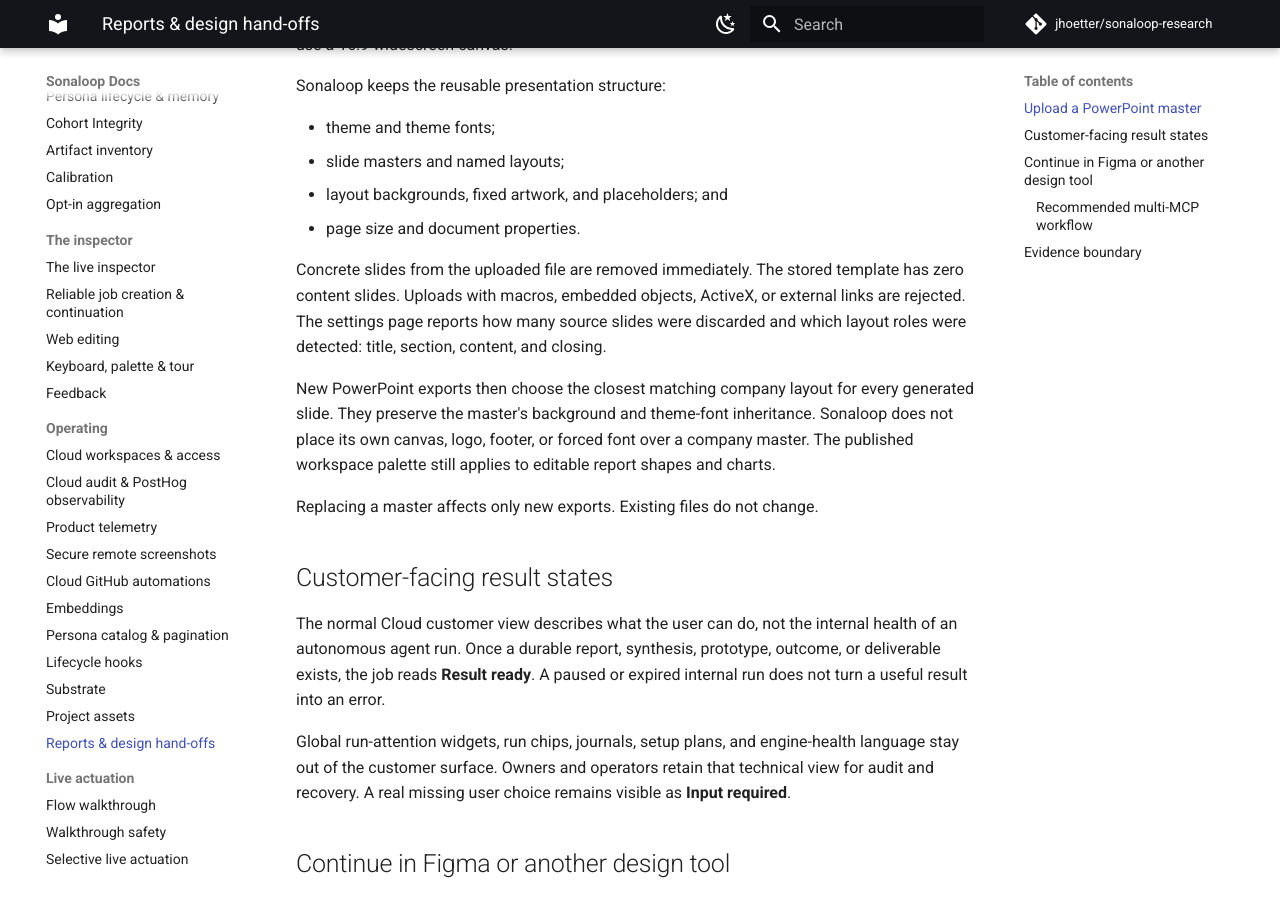
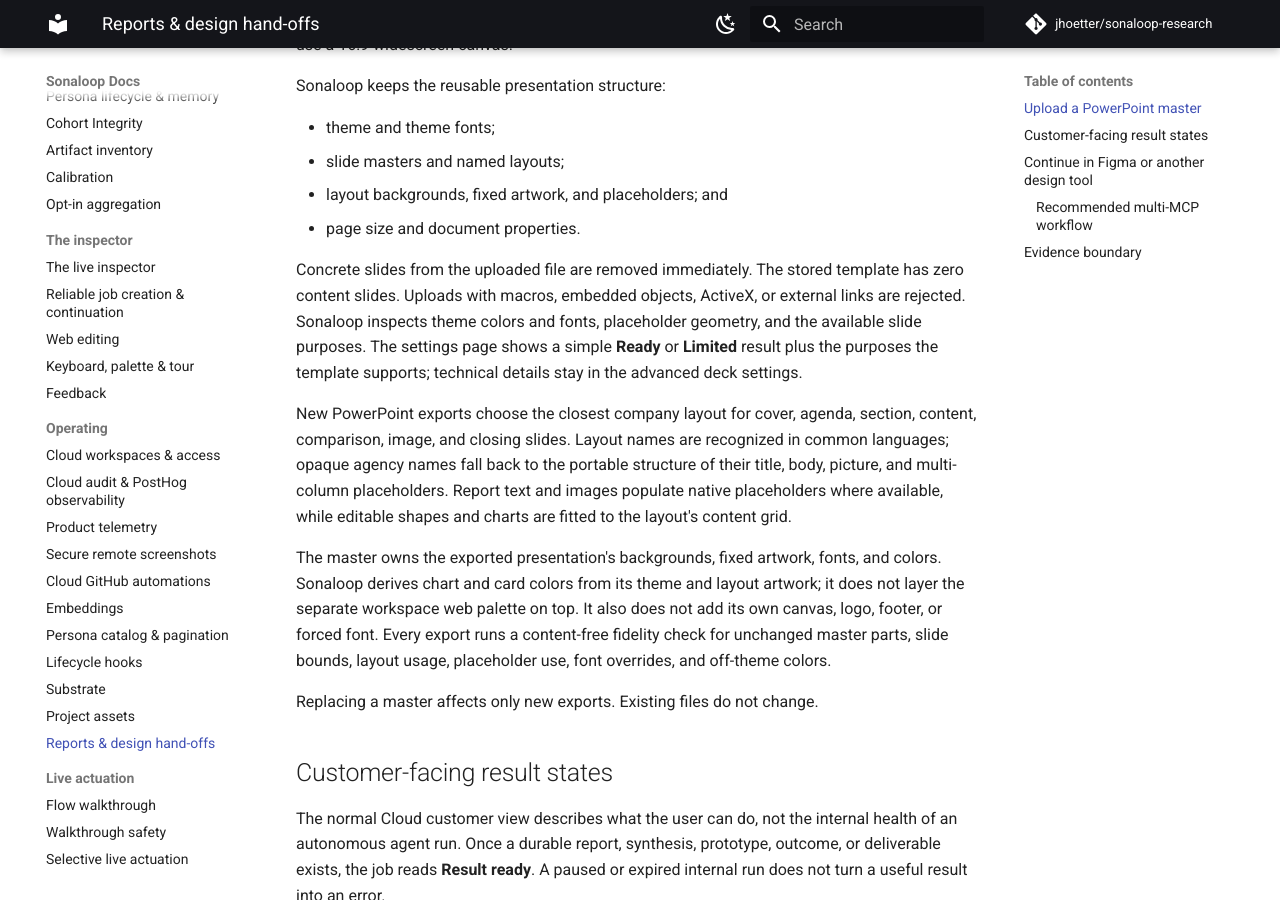
Before and after one commit to jhoetter/sonaloop-docs, an MkDocs documentation site: the page built from docs/design-delivery.md, in a window 1280 px wide and 900 px high, scrolled down 474 px. Built offline with MkDocs 1.6.1 and Material for MkDocs 9.7.7, drawn with Linux system fonts in a browser that asks for light colours; comment, search, counter and statistics services are not loaded.

Commit message:
Explain PowerPoint master fidelity checks

```diff
--- a/docs/design-delivery.md
+++ b/docs/design-delivery.md
@@ -22,13 +22,21 @@ Sonaloop keeps the reusable presentation structure:
 
 Concrete slides from the uploaded file are removed immediately. The stored template has
 zero content slides. Uploads with macros, embedded objects, ActiveX, or external links are
-rejected. The settings page reports how many source slides were discarded and which
-layout roles were detected: title, section, content, and closing.
+rejected. Sonaloop inspects theme colors and fonts, placeholder geometry, and the available
+slide purposes. The settings page shows a simple **Ready** or **Limited** result plus the
+purposes the template supports; technical details stay in the advanced deck settings.
 
-New PowerPoint exports then choose the closest matching company layout for every generated
-slide. They preserve the master's background and theme-font inheritance. Sonaloop does not
-place its own canvas, logo, footer, or forced font over a company master. The published
-workspace palette still applies to editable report shapes and charts.
+New PowerPoint exports choose the closest company layout for cover, agenda, section,
+content, comparison, image, and closing slides. Layout names are recognized in common
+languages; opaque agency names fall back to the portable structure of their title, body,
+picture, and multi-column placeholders. Report text and images populate native placeholders
+where available, while editable shapes and charts are fitted to the layout's content grid.
+
+The master owns the exported presentation's backgrounds, fixed artwork, fonts, and colors.
+Sonaloop derives chart and card colors from its theme and layout artwork; it does not layer
+the separate workspace web palette on top. It also does not add its own canvas, logo,
+footer, or forced font. Every export runs a content-free fidelity check for unchanged master
+parts, slide bounds, layout usage, placeholder use, font overrides, and off-theme colors.
 
 Replacing a master affects only new exports. Existing files do not change.
 
```
Also changed, not shown: docs/cloud-workspaces.md (+9 -5 lines).
